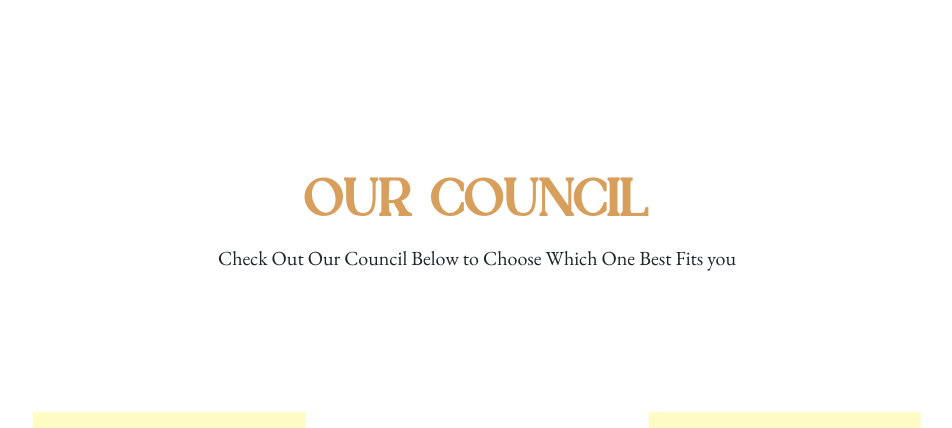
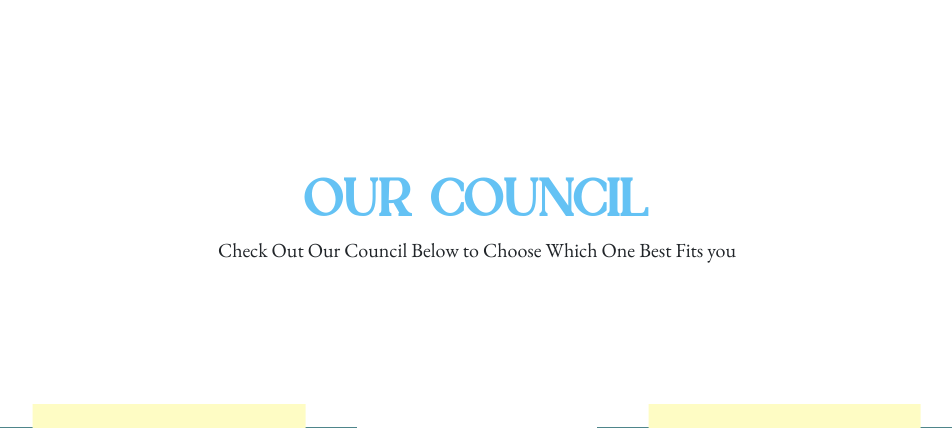
Before and after one commit to NoFall887/jagomun-2022, a PHP site: page /councils.php in a window 1280 px wide. Shown: the top 428 px of the page, without its empty margins (163-1115 px from the left). Run offline with PHP 8.4, Linux system fonts and the light colour scheme.

Commit message:
home and council update

```diff
--- a/councils.php
+++ b/councils.php
@@ -17,7 +17,7 @@
 <body>
   <?php include "./components/navbar.php" ?>
   <div class="councils-container">
-    <h1 class="mb-3 h1-orange">
+    <h1 class="mb-2 h1-blue">
       OUR COUNCIL
     </h1>
     <p>
```
